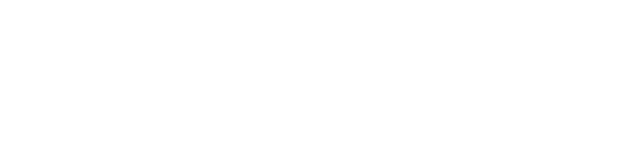
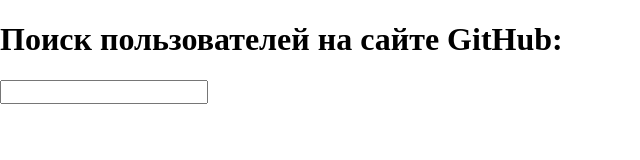
Before and after one commit to ValerianRelex/getGitUsers, a plain HTML site: page index.html in a window 1280 px wide. Shown: the whole page, without its empty margins (0-640 px from the left). Drawn offline with nearby package versions, Linux system fonts and the light colour scheme.

Commit message:
feat: UI from JS code

```diff
--- a/index.html
+++ b/index.html
@@ -13,6 +13,8 @@
 
 <body>
 
+    <div id="app"></div>
+
     <script src="main.js" type="module"></script>
 </body>
 
--- a/main.js
+++ b/main.js
@@ -0,0 +1,37 @@
+class Search {
+    constructor() {
+        this.app = document.getElementById('app');
+
+        this.title = this.createElement('h1', 'title');
+        this.title.textContent = 'Поиск пользователей на сайте GitHub:'
+
+        this.searchLine = this.createElement('div', 'search-line');
+        this.searchInput = this.createElement('input', 'search-input');
+        this.searchCounter = this.createElement('span', 'counter');
+
+        this.searchLine.append(this.searchInput);
+        this.searchLine.append(this.searchCounter);
+
+        this.usersWrapper = this.createElement('div', 'users-wrapper');
+        this.usersList = this.createElement('ul', 'users-list');
+        this.usersWrapper.append(this.usersList);
+
+        this.main = this.createElement('div', 'main');
+        this.main.append(this.usersWrapper);
+
+
+        this.app.append(this.title);
+        this.app.append(this.searchLine);
+        this.app.append(this.main);
+    }
+
+    createElement(elementTag, elementClass) {
+        const element = document.createElement(elementTag);
+        if(elementClass) {}
+        element.classList.add(elementClass);
+        return element;
+    }
+}
+
+
+new Search();
```
